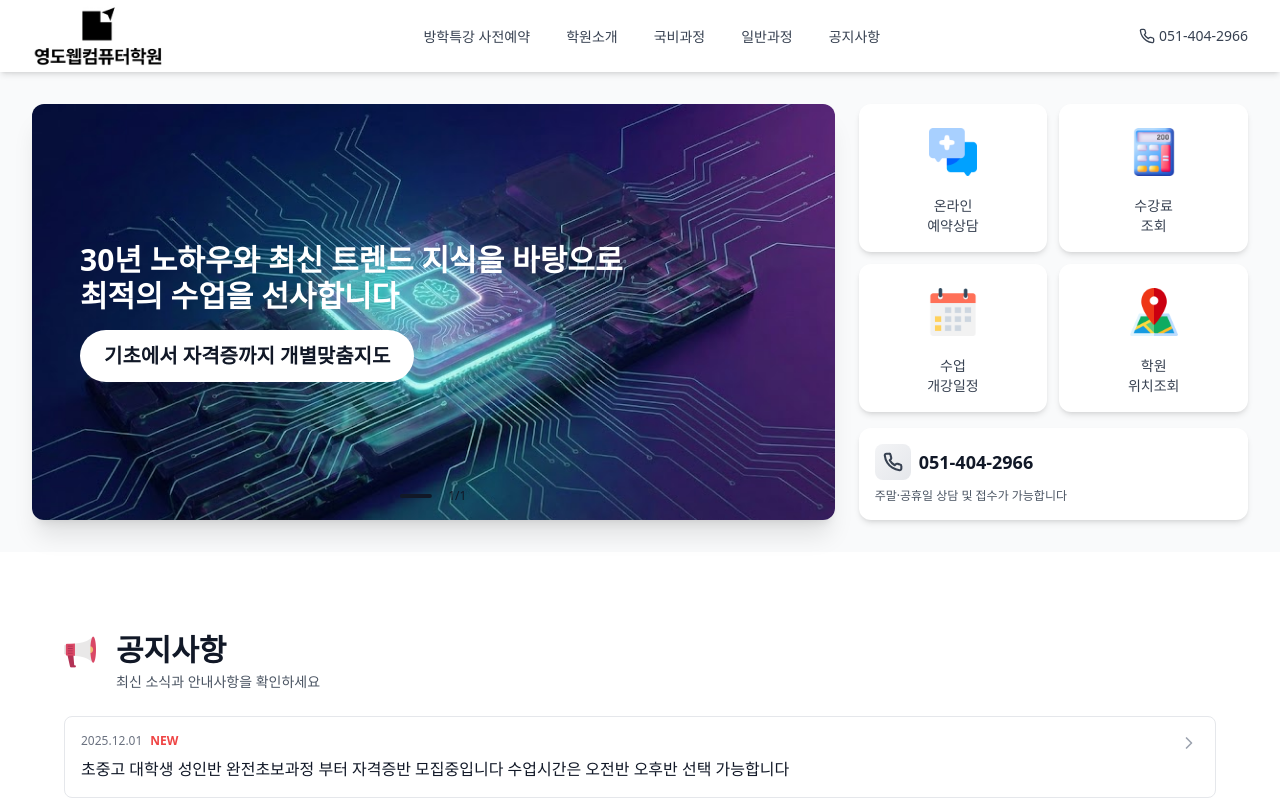
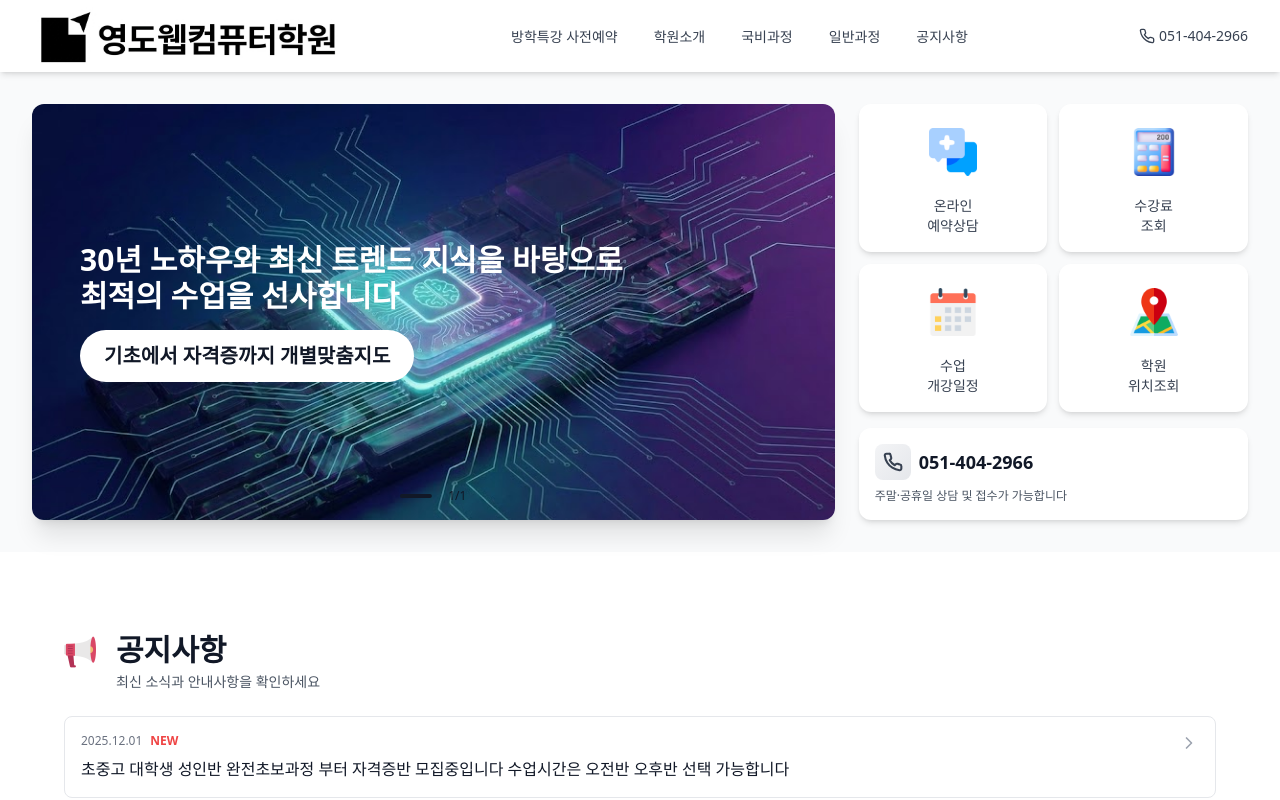
Before and after one commit to SUE960/computer_class, a React (Vite) app: page / in a window 1280 px wide. Shown: the top 800 px of the page. Built offline with nearby package versions, Linux system fonts and the light colour scheme.

Commit message:
로고 변경: logo_vertical.jpeg로 교체

```diff
--- a/src/components/Header.tsx
+++ b/src/components/Header.tsx
@@ -37,7 +37,7 @@ const Header = () => {
           <div className="flex-shrink-0">
             <Link to="/" className="flex items-center">
               <img
-                src="/logo_horizon.jpeg"
+                src="/logo_vertical.jpeg"
                 alt="영도웹컴퓨터학원"
                 className="h-16 object-contain -my-1"
               />
```
